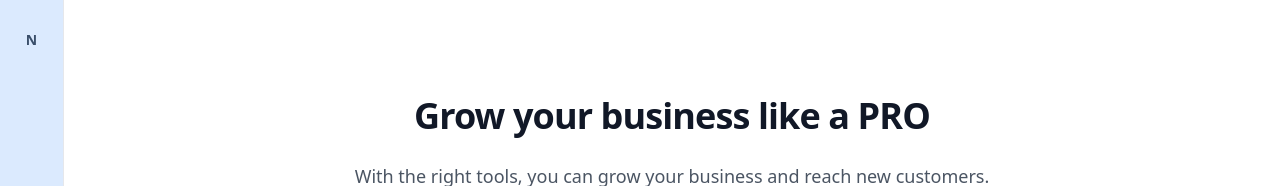
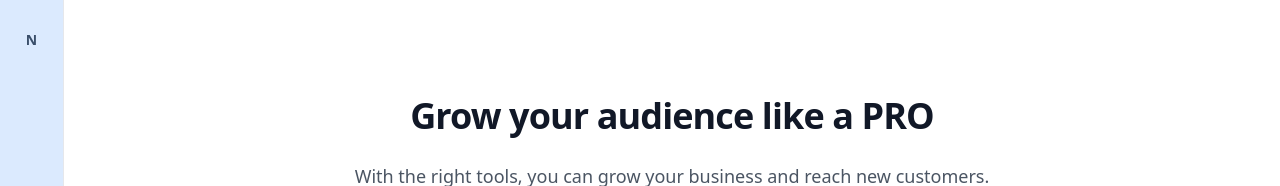
Before and after one commit to abheist/tweetcat-frontend, a Next.js app: page /subscribe in a window 1280 px wide. Shown: the top 186 px of the page. Built offline with nearby package versions, Linux system fonts and the light colour scheme.

Commit message:
🏷️ pricing page done - design improvement

```diff
--- a/src/components/productDisplay.tsx
+++ b/src/components/productDisplay.tsx
@@ -32,7 +32,7 @@ export const ProductDisplay = () => {
                 <div className="mx-auto max-w-7xl px-6 lg:px-8">
                     <div className="mx-auto max-w-2xl sm:text-center">
                         <h2 className="text-3xl font-bold tracking-tight text-gray-900 sm:text-4xl">
-                            Grow your business like a PRO
+                            Grow your audience like a PRO
                         </h2>
                         <p className="mt-6 text-lg leading-8 text-gray-600">
                             With the right tools, you can grow your business and reach new customers. Here, we are
```
